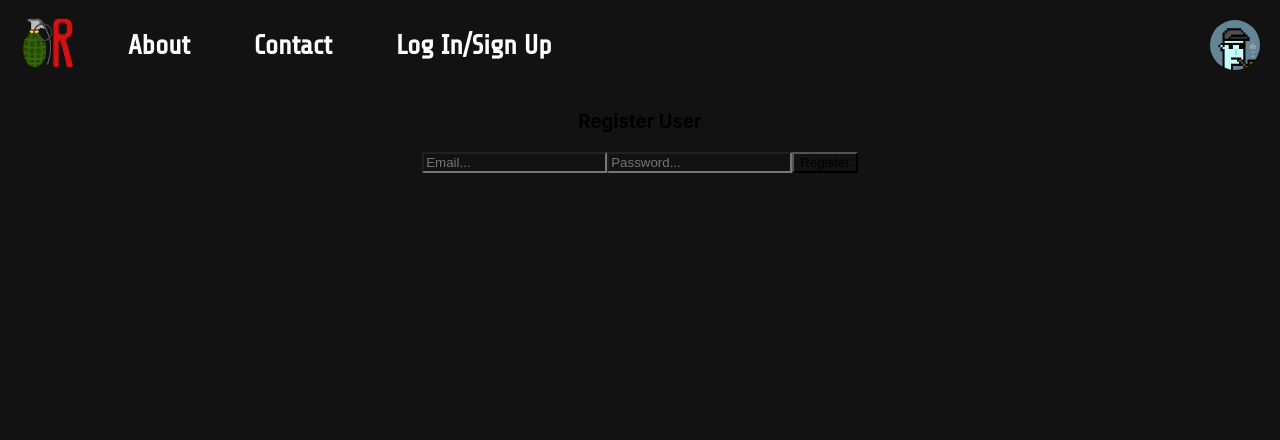
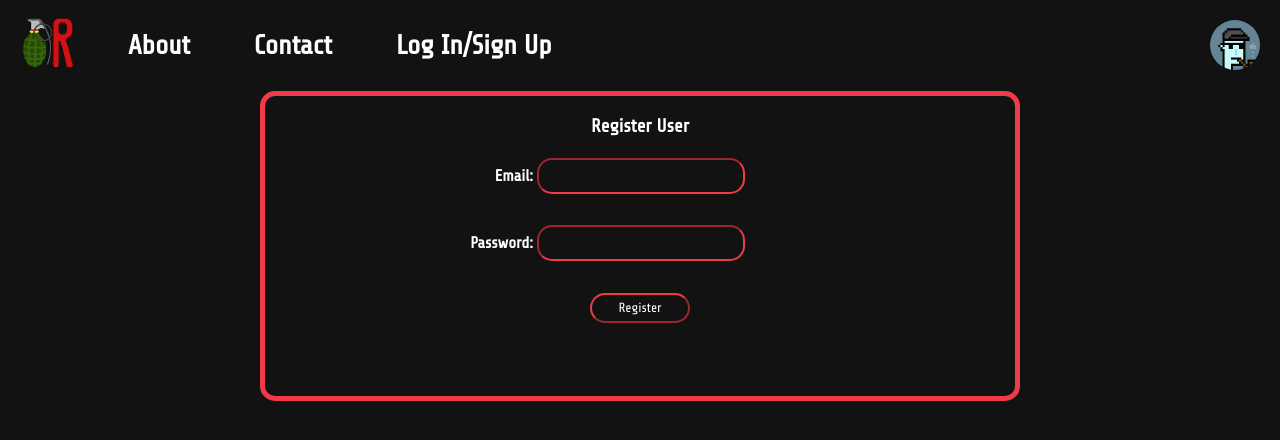
Before and after one commit to tim-lillig/frag-recruit, a React (Create React App) app: page /register in a window 1280 px wide. Shown: the top 440 px of the page. Built offline with nearby package versions, Linux system fonts and the light colour scheme; no server answers.

Commit message:
register-user css

```diff
--- a/src/Components/RegisterUser.js
+++ b/src/Components/RegisterUser.js
@@ -9,6 +9,7 @@ import {
 } from "firebase/auth";
 import { auth } from './firebase.js'
 import { Link } from 'react-router-dom'
+import './Styles/RegisterUser.css'
 
 function RegisterUser() {
 
@@ -37,23 +38,22 @@ function RegisterUser() {
   };
 
   return (
-    <div className="App">
+    <div className="register-box">
       <div>
-        <h3> Register User </h3>
-        <input
-          placeholder="Email..."
+        <h3 className="register-text"> Register User </h3>
+        <h4 className = "emailandpass"> Email: <input className = "email"
           onChange={(event) => {
             setRegisterEmail(event.target.value);
           }}
         />
-        <input
-          placeholder="Password..."
+        </h4>
+        <h4 className = "emailandpass"> Password: <input className = "pass"
           onChange={(event) => {
             setRegisterPassword(event.target.value);
           }}
         />
-
-        <Link to="/register-info"><button onClick={register}>Register</button></Link>
+        </h4>
+        <Link to="/register-info"><button className = "loginbutton" onClick={register}>Register</button></Link>
       </div>
     </div>
   );
--- a/src/Components/Styles/Login.css
+++ b/src/Components/Styles/Login.css
@@ -6,6 +6,7 @@
   width:750px;
   height:300px;
   border: 5px;
+  border-radius: 15px;
   align-items: center;
   border-style: solid;
   border-color: #F03A47;
--- /dev/null
+++ b/src/Components/Styles/RegisterUser.css
@@ -0,0 +1,17 @@
+.register-box {
+    width:750px;
+    height:300px;
+    border: 5px;
+    border-radius: 15px;
+    align-items: center;
+    border-style: solid;
+    border-color: #F03A47;
+    background-color: #121212;
+    margin: auto;
+
+  }
+
+.register-text{
+    color:white;
+    font-family: 'Share Tech', sans-serif;
+}
```
